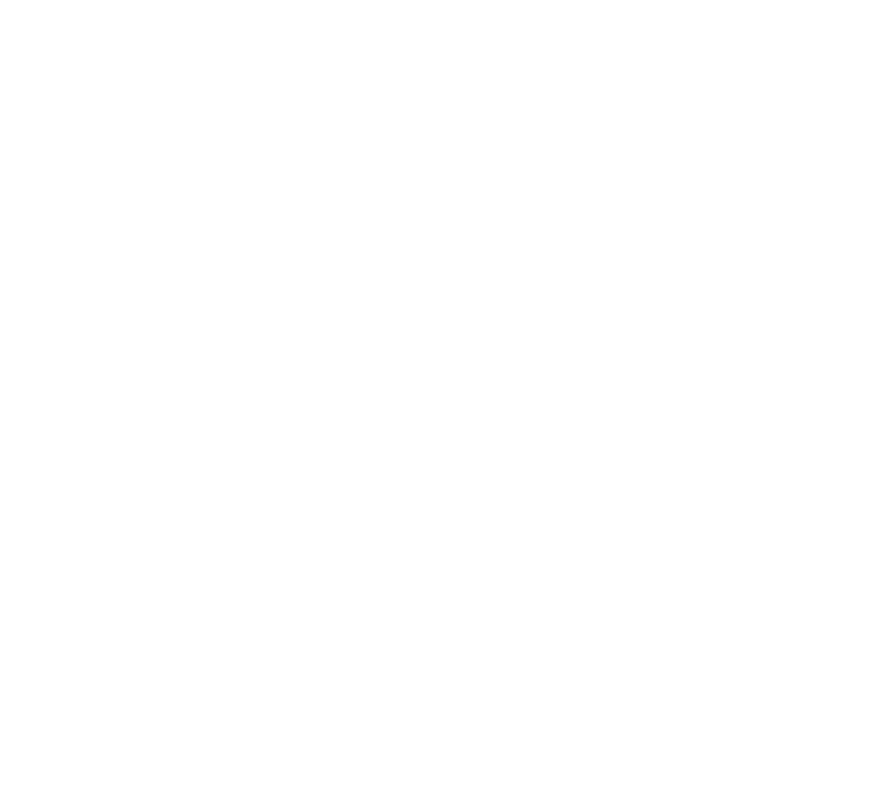
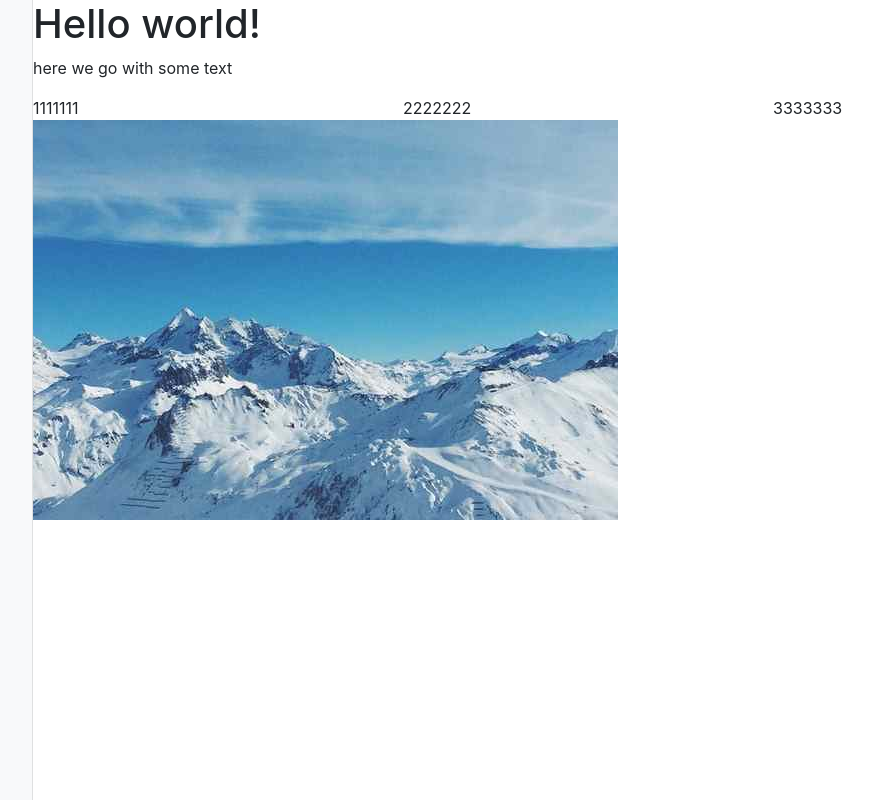
Before and after one commit to andrav24/js-site-builder, a plain HTML site: page index.html in a window 1280 px wide. Shown: the whole page, without its empty margins (167-1039 px from the left). Drawn offline with nearby package versions, Linux system fonts and the light colour scheme.

Commit message:
feat: add render html from js

```diff
--- a/index.html
+++ b/index.html
@@ -6,8 +6,15 @@
         content="width=device-width, user-scalable=no, initial-scale=1.0, maximum-scale=1.0, minimum-scale=1.0">
   <meta http-equiv="X-UA-Compatible" content="ie=edge">
   <title>Site Builder</title>
+  <link rel="stylesheet" href="https://stackpath.bootstrapcdn.com/bootstrap/4.3.1/css/bootstrap.min.css" integrity="sha384-ggOyR0iXCbMQv3Xipma34MD+dH/1fQ784/j6cY/iJTQUOhcWr7x9JvoRxT2MZw1T" crossorigin="anonymous">
+  <link rel="stylesheet" href="main.css">
 </head>
 <body>
+  <div class="container-fluid" id="app">
+    <div class="bg-light sidebar" id="panel"></div>
+    <div class="content" id="site"></div>
+  </div>
 
+  <script src="index.js"></script>
 </body>
 </html>
--- /dev/null
+++ b/index.js
@@ -0,0 +1,80 @@
+const model = [
+  {
+    type: 'heading',
+    value: 'Hello world!',
+  },
+  {
+    type: 'paragraph',
+    value: 'here we go with some text',
+  },
+  {
+    type: 'columns',
+    value: [
+        '1111111',
+        '2222222',
+        '3333333',
+    ],
+  },
+  {
+    type: 'image',
+    value: './assets/image.jpg'
+  }
+]
+
+const $site = document.querySelector('#site')
+
+model.forEach(block => {
+  let html = ''
+
+  if (block.type === 'heading') {
+    html = heading(block)
+
+  } else if (block.type === 'paragraph') {
+    html = paragraph(block)
+
+  } else if (block.type === 'columns') {
+    html = columns(block)
+  } else if (block.type === 'image') {
+    html = image(block)
+  }
+
+  $site.insertAdjacentHTML('beforeend', html)
+
+})
+
+function heading(block) {
+  return `
+    <div class="row">
+      <div class="col-sm">
+        <h1>${block.value}</h1>
+      </div>
+    </div>
+  `
+}
+
+function paragraph(block) {
+  return `
+      <div class="row">
+        <div class="col-sm">
+          <p>${block.value}</p>
+        </div>
+      </div>
+    `
+}
+
+function columns(block) {
+  const html = block.value.map(item => `<div class="col-sm">${item}</div>`)
+  return `
+    <div class="row">
+      ${html.join('')}
+    </div>
+  `
+}
+
+function image(block) {
+  return `
+    <div class="row">
+      <img src="${block.value}" />
+    </div>
+  `
+}
--- /dev/null
+++ b/main.css
@@ -0,0 +1,22 @@
+#app {
+  position: relative;
+}
+
+.sidebar {
+  position: fixed;
+  top: 0;
+  bottom: 0;
+  left: 0;
+  width: 200px;
+  z-index: 100;
+  padding: 10px;
+  box-shadow: inset -1px 0 0 rgba(0,0,0,.1);
+  overflow-y: auto;
+}
+
+.content {
+  position: absolute;
+  top: 0;
+  right: 0;
+  left: 200px;
+}
```
Also changed, not shown: assets/image.jpg (added).
